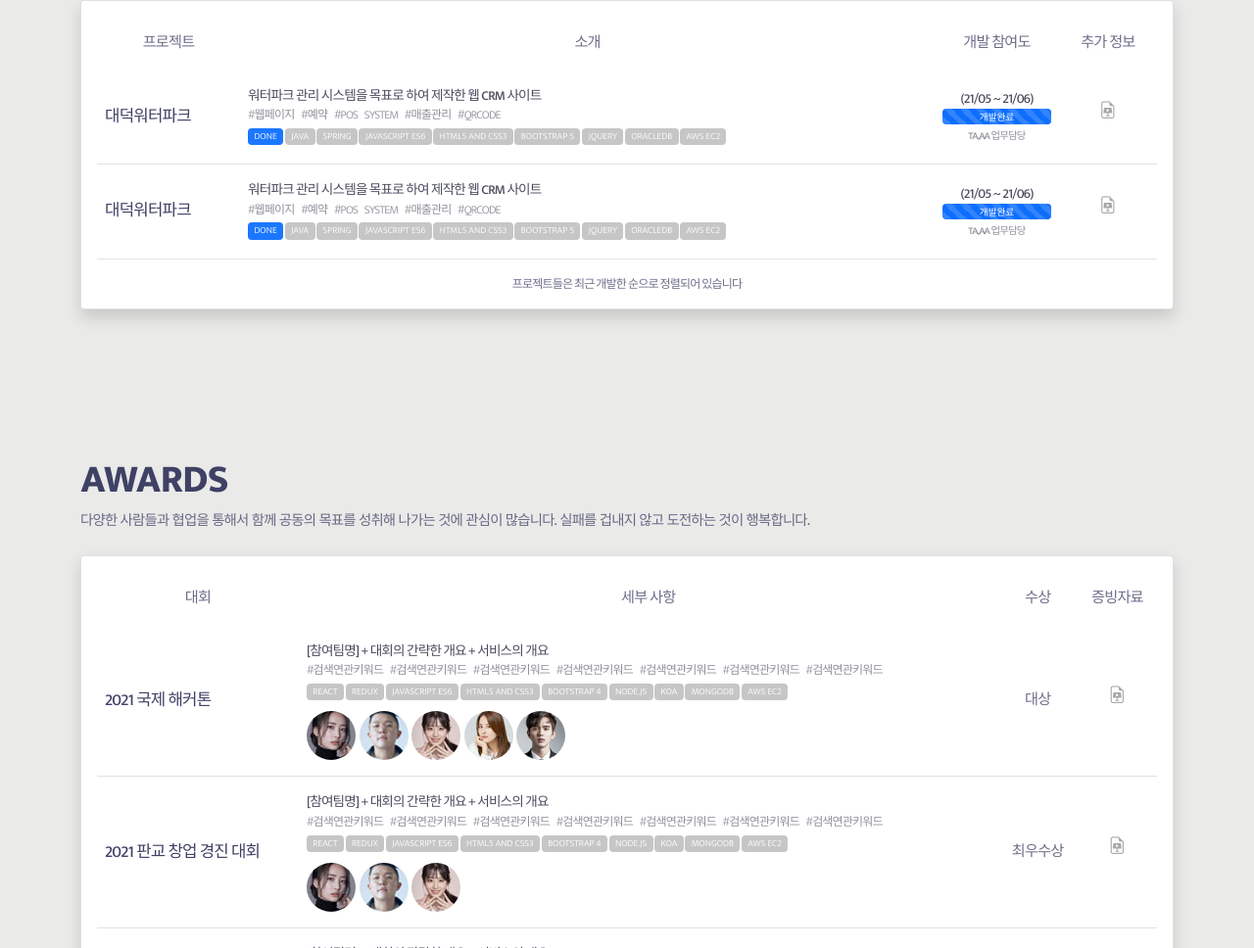
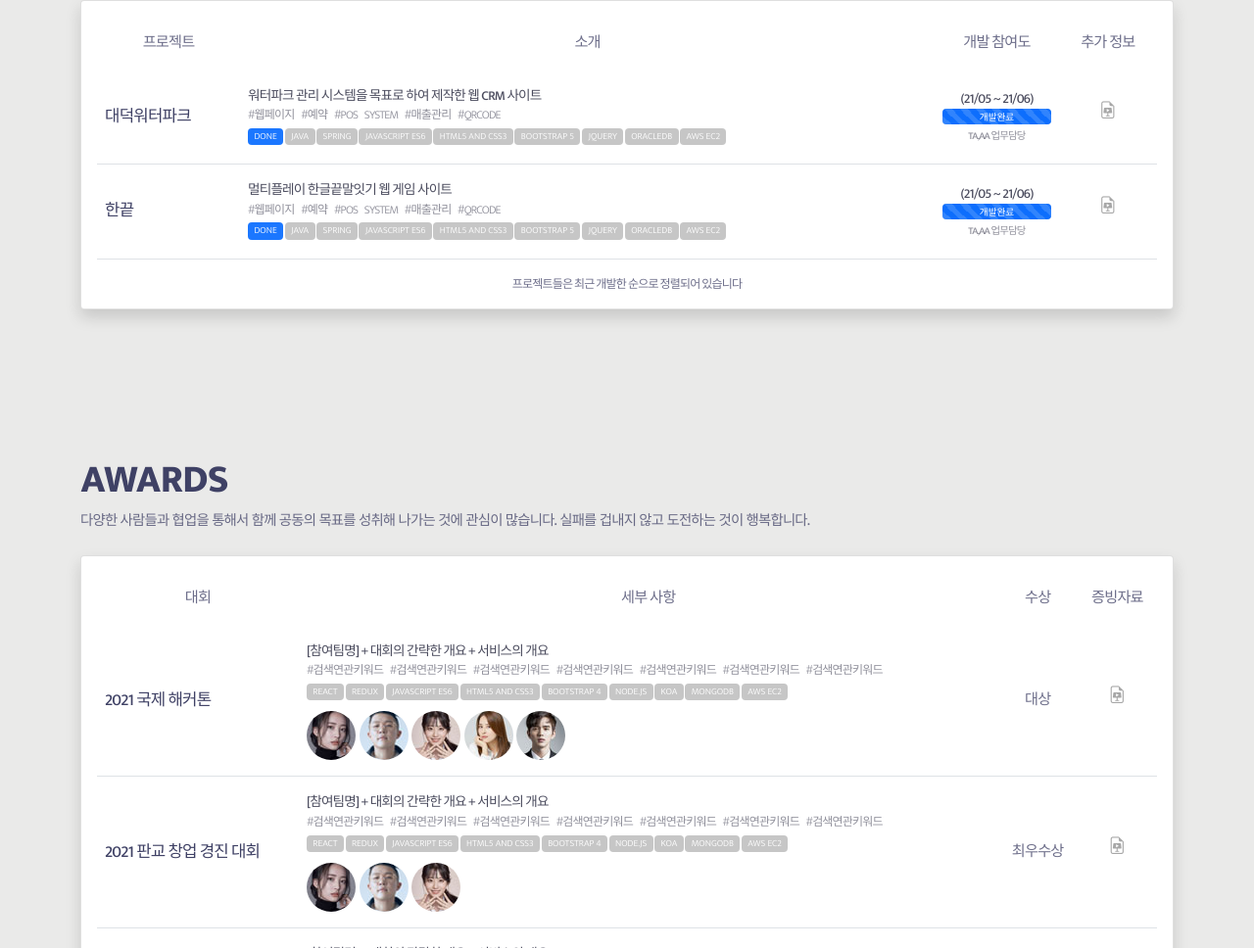
Before and after one commit to chief7852/JDBC_BAISC_PROJECT, a plain HTML site: page portproject/WebContent/index.html in a window 1280 px wide. Shown: the part 846-1814 px from the top of the page at 98% size. Drawn offline with nearby package versions, Linux system fonts and the light colour scheme.

Commit message:
중간프로젝트 작성

```diff
--- a/portproject/WebContent/index.html
+++ b/portproject/WebContent/index.html
@@ -165,9 +165,9 @@
                     </td>
                   </tr>
                                     <tr>
-                    <th class="table-title" scope="col">대덕워터파크</th>
+                    <th class="table-title" scope="col">한끝</th>
                     <td>
-                      <div>워터파크 관리 시스템을 목표로 하여 제작한 웹 CRM 사이트</div>
+                      <div>멀티플레이 한글끝말잇기 웹 게임 사이트</div>
                       <div>
                         #웹페이지 #예약 #POS System
                         #매출관리 #QRcode
```
